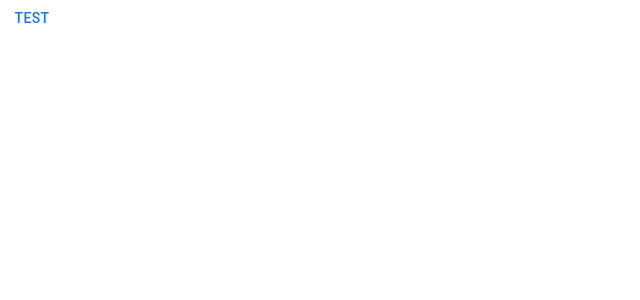
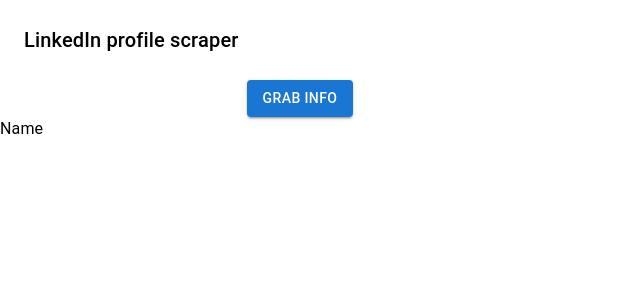
Before and after one commit to hectorkd/LinkedIn-scraper, a React (Create React App) app: page / in a window 1280 px wide. Shown: the top 300 px of the page, without its empty margins (0-640 px from the left). Built offline with nearby package versions, Linux system fonts and the light colour scheme.

Commit message:
added basic ui

```diff
--- /dev/null
+++ b/craco.config.js
@@ -0,0 +1,24 @@
+module.exports = {
+  webpack: {
+    configure: (webpackConfig, { env, paths }) => {
+      return {
+        ...webpackConfig,
+        entry: {
+          main: [
+            env === "development" && require.resolve("react-dev-utils/webpackHotDevClient"),
+            paths.appIndexJs
+          ].filter(Boolean),
+          content: "./src/serviceUtils/parser.ts"
+        },
+        output: {
+          ...webpackConfig.output,
+          filename: "static/js/[name].js"
+        },
+        optimization: {
+          ...webpackConfig.optimization,
+          runtimeChunk: false
+        }
+      };
+    }
+  }
+};
--- a/craco.config.ts
+++ /dev/null
@@ -1,23 +0,0 @@
-module.exports = {
-    webpack: {
-        configure: (webpackConfig, {env, paths}) => {
-            return {
-                ...webpackConfig,
-                entry: {
-                    main: [env === 'development' &&
-                    require.resolve('react-dev-utils/webpackHotDevClient'),
-                    paths.appIndexJs].filter(Boolean),
-                    content: './src/serviceUtils/parser.ts',
-                },
-                output: {
-                    ...webpackConfig.output,
-                    filename: 'static/js/[name].js',
-                },
-                optimization: {
-                    ...webpackConfig.optimization,
-                    runtimeChunk: false,
-                }
-            }
-        },
-    }
- }
--- a/src/App.tsx
+++ b/src/App.tsx
@@ -1,9 +1,48 @@
-import React from "react";
+import React, { useState } from "react";
 
-import { Button } from "ui";
+import BasicInformation from "components/BasicInformation";
+import { DOMMessage, ParserMessageResponse } from "types";
+import { Typography, Box } from "ui";
+import ScrapeButton from "components/ScrapeButton";
+import educationInitialState from "./constants";
 
 const App = (): JSX.Element => {
-  return <Button>test</Button>;
+  const [name, setName] = useState<ParserMessageResponse["name"]>("");
+  const [location, setLocation] = useState<ParserMessageResponse["location"]>("");
+  const [experienc, setExperience] = useState<ParserMessageResponse["experiences"]>([]);
+  const [education, setEducation] =
+    useState<ParserMessageResponse["education"]>(educationInitialState);
+
+  const scrapeProfile = (): void => {
+    chrome.tabs &&
+      chrome.tabs.query(
+        {
+          active: true,
+          currentWindow: true
+        },
+        (tabs) => {
+          chrome.tabs.sendMessage(
+            tabs[0].id || 0,
+            { type: "GET_DOM" } as DOMMessage,
+            (response: ParserMessageResponse) => {
+              setName(response.name);
+            }
+          );
+        }
+      );
+  };
+
+  return (
+    <>
+      <Box margin={3}>
+        <Typography variant="h6" component="h1">
+          LinkedIn profile scraper
+        </Typography>
+      </Box>
+      <ScrapeButton onClick={scrapeProfile}>Grab info</ScrapeButton>
+      <BasicInformation label="Name">{name}</BasicInformation>
+    </>
+  );
 };
 
 export default App;
--- /dev/null
+++ b/src/components/BasicInformation.tsx
@@ -0,0 +1,18 @@
+import React from "react";
+import { Box, Typography } from "ui";
+
+type BasicInformationProps = {
+  children: string;
+  label: string;
+};
+
+const BasicInformation = ({ children, label }: BasicInformationProps): JSX.Element => {
+  return (
+    <Box>
+      <Typography>{label}</Typography>
+      <Typography>{children}</Typography>
+    </Box>
+  );
+};
+
+export default BasicInformation;
--- /dev/null
+++ b/src/components/ScrapeButton.tsx
@@ -0,0 +1,19 @@
+import React from "react";
+import { Box, Button } from "ui";
+
+type ScrapeButtonProps = {
+  onClick: () => void;
+  children: string;
+};
+
+const ScrapeButton = ({ onClick, children }: ScrapeButtonProps): JSX.Element => {
+  return (
+    <Box width="100%" display="flex" justifyContent="center">
+      <Button variant="contained" color="primary" onClick={onClick}>
+        {children}
+      </Button>
+    </Box>
+  );
+};
+
+export default ScrapeButton;
--- /dev/null
+++ b/src/constants.ts
@@ -0,0 +1,7 @@
+const educationInitialState = {
+  name: "None found",
+  course: "None found",
+  tenure: "None found"
+};
+
+export default educationInitialState;
--- a/src/serviceUtils/parser.ts
+++ b/src/serviceUtils/parser.ts
@@ -1,16 +1,12 @@
 import { DOMMessage, ParserMessageResponse } from "../types";
-import LinkedInParser from "./scraper";
 
 const extensionListener = (
   _msg: DOMMessage,
   _sender: chrome.runtime.MessageSender,
   sendResponse: (response: ParserMessageResponse) => void
 ): void => {
-  const linkedInParser = new LinkedInParser(document.body.innerHTML);
-
   const response: ParserMessageResponse = {
-    title: document.title,
-    headlines: "test"
+    name: "test"
   };
 
   sendResponse(response);
--- a/src/types/index.ts
+++ b/src/types/index.ts
@@ -1 +1,2 @@
 export * from "./parser";
+export * from "./ui";
--- /dev/null
+++ b/src/types/ui.ts
@@ -0,0 +1,16 @@
+export type VariantType =
+  | "h1"
+  | "h2"
+  | "h3"
+  | "h4"
+  | "h5"
+  | "h6"
+  | "subtitle1"
+  | "subtitle2"
+  | "body1"
+  | "body2"
+  | "caption"
+  | "button"
+  | "overline"
+  | "inherit"
+  | undefined;
```
Also changed, not shown: src/setupTests.ts (+1 -1 lines), src/types/parser.ts (+19 -2 lines), .eslintrc.json.
